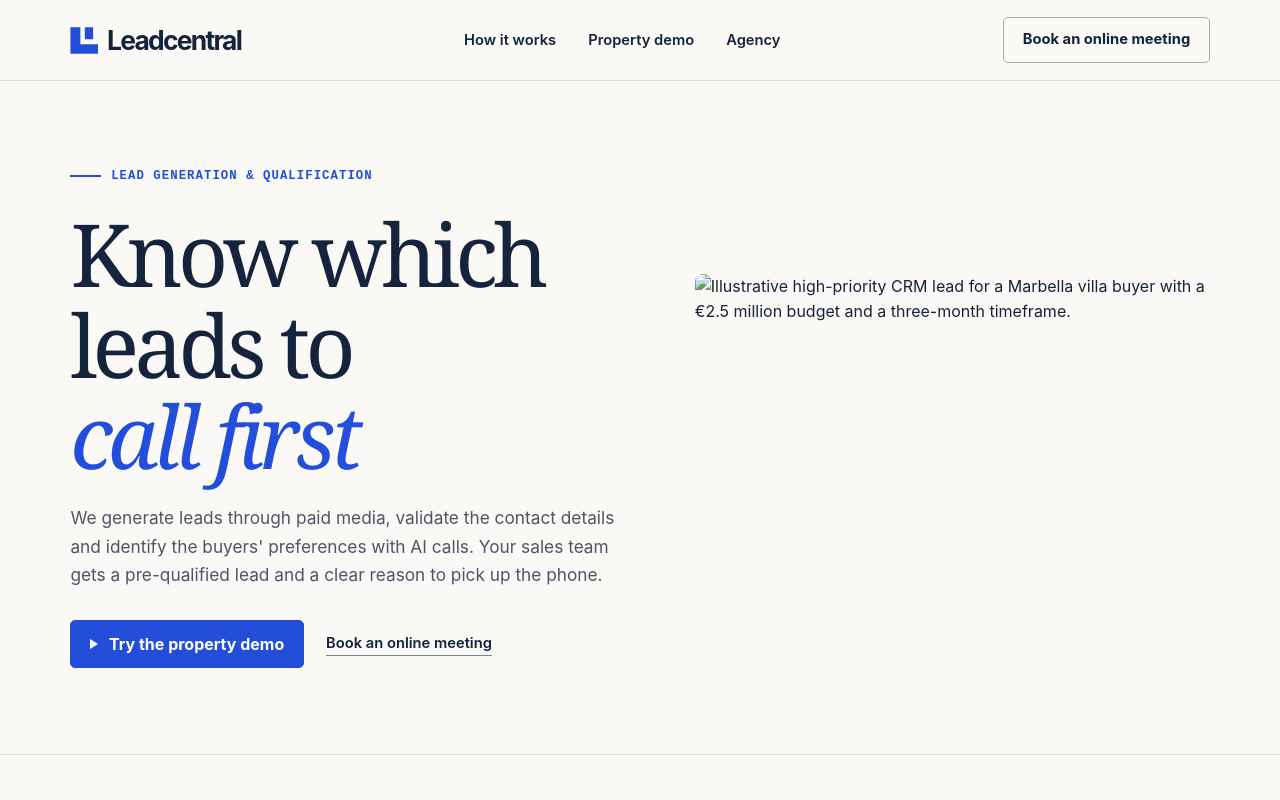
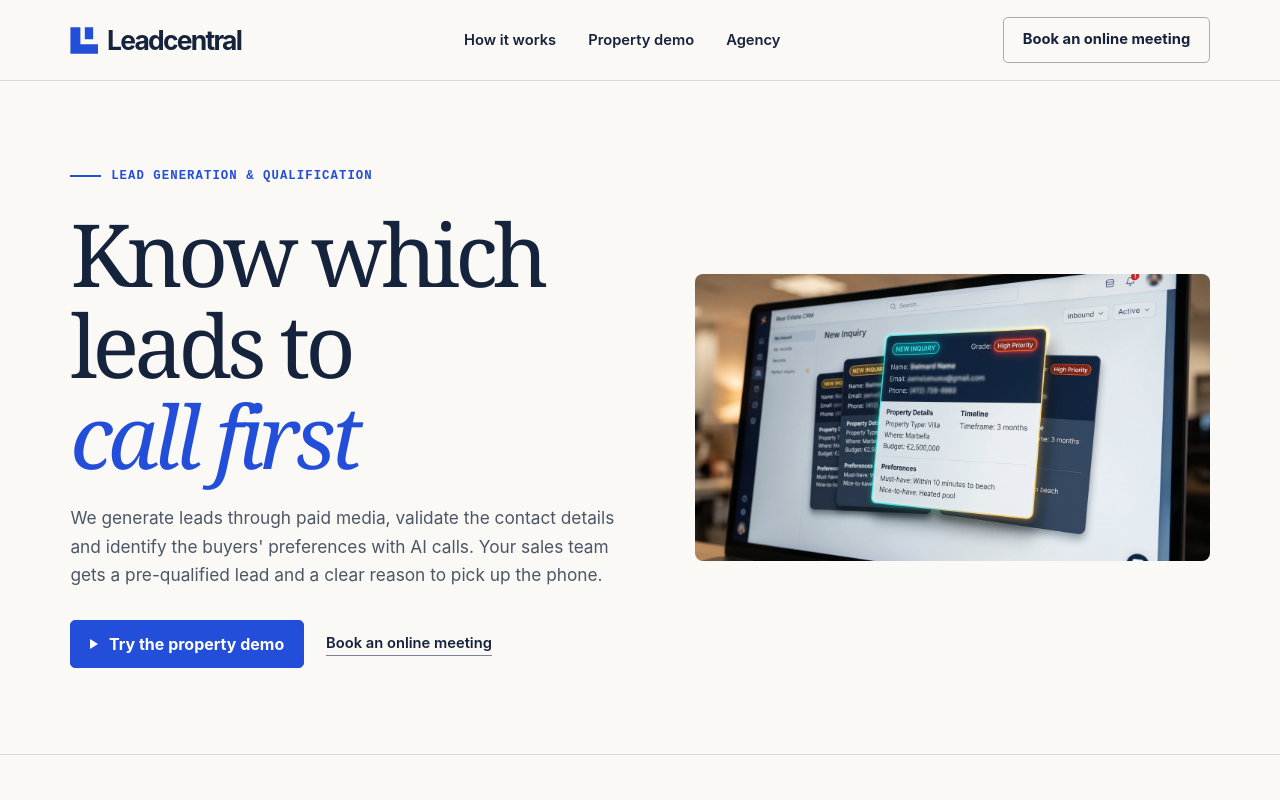
Before and after one commit to mr2jcore/leadcentral-website, a plain HTML site: page index.html in a window 1280 px wide. Shown: the top 800 px of the page. Drawn offline with Linux system fonts and the light colour scheme.

Commit message:
Fix hero image path to match uploaded assets

```diff
--- a/index.html
+++ b/index.html
@@ -18,7 +18,7 @@
   <h1>Know which leads to <em>call first</em></h1>
   <p class="intro">We generate leads through paid media, validate the contact details and identify the buyers' preferences with AI calls. Your sales team gets a pre-qualified lead and a clear reason to pick up the phone.</p>
   <div class="actions"><a class="primary" href="#demo"><span class="play" aria-hidden="true"></span>Try the property demo</a><a class="textlink booking" href="#booking">Book an online meeting</a></div></div>
-  <img class="hero-image" src="assets/marbella-lead.webp" width="2752" height="1536" alt="Illustrative high-priority CRM lead for a Marbella villa buyer with a €2.5 million budget and a three-month timeframe.">
+  <img class="hero-image" src="marbella-lead.webp" width="2752" height="1536" alt="Illustrative high-priority CRM lead for a Marbella villa buyer with a €2.5 million budget and a three-month timeframe.">
 </section>
 <section id="process" class="section ruled"><div class="wrap"><p class="eyebrow"><span class="dash"></span> How it works</p><h2>From enquiry to sales handoff.</h2>
   <div class="columns"><article><h3>Generate the enquiry</h3><p>We run paid campaigns to reach people interested in your offer.</p></article><article><h3>Check and qualify</h3><p>We check email and phone details. An AI caller asks what buyers want, where they’re looking, when they plan to buy, and how much they want to spend.</p></article><article><h3>Hand it over with a grade</h3><p>Your team receives the contact details, the buyer’s answers, and a priority grade to guide the next conversation.</p></article></div></div></section>
```
